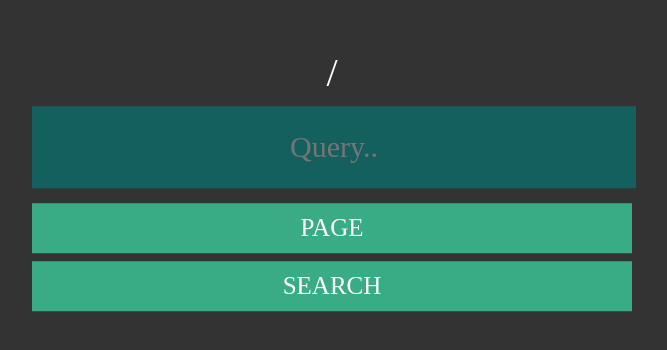
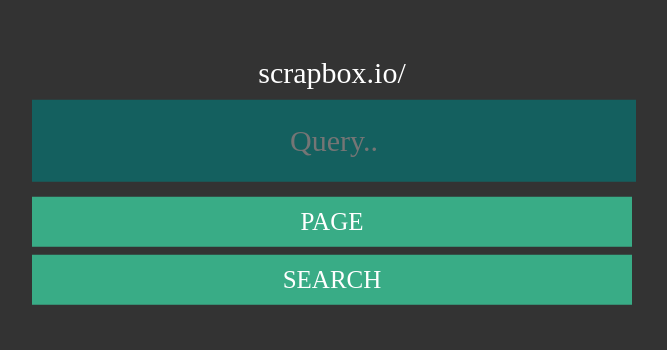
Before and after one commit to embokoir/scrapbox-swifter, a plain HTML site: page public/index.html in a window 1280 px wide. Shown: the part 180-530 px from the top of the page, without its empty margins (308-975 px from the left). Drawn offline with Linux system fonts and the light colour scheme.

Commit message:
文言・CSS微改善

```diff
--- a/public/index.html
+++ b/public/index.html
@@ -25,7 +25,7 @@
 	   transform: translate(-50%, -50%);
      }
      .project {
-       font-size: 40px;
+       font-size: 30px;
        margin-bottom: 10px;
        font-family: Avenir;
      }
@@ -62,7 +62,7 @@
   <body>
     <div class="container">
       <div class="project">
-        /<span id="project"></span>
+        scrapbox.io/<span id="project"></span>
       </div>
       <div class="input">
         <input id="input" name="" type="text" value="" placeholder="Query.." />
@@ -76,8 +76,13 @@
     </div>
     <script>
      var project = location.hash.slice(1)
+     if (project === '') {
+        //  const projectName = prompt('プロジェクト名：(https://scrapbox.io/PROJECT-NAME)')
+        //  if (!projectName) return
+        //  window.location.href = window.location.href + '/' + projectName
+         alert('プロジェクト名を入力！')
+     }
      document.getElementById('project').innerText = project
-     if (project === '') alert('input project')
      function handleClick(e) {
        const input = document.getElementById('input').value.trim()
        switch(e) {
```
